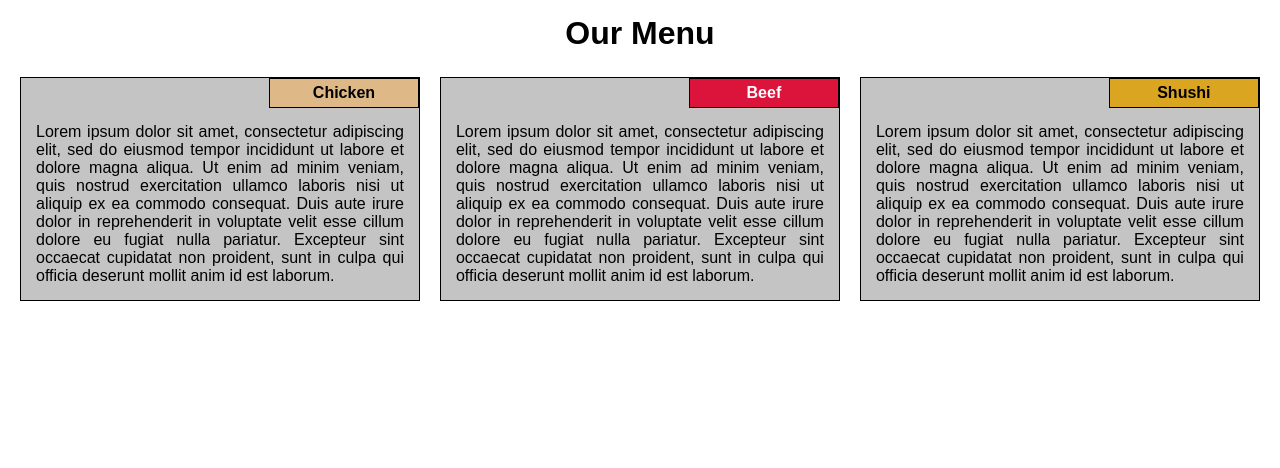
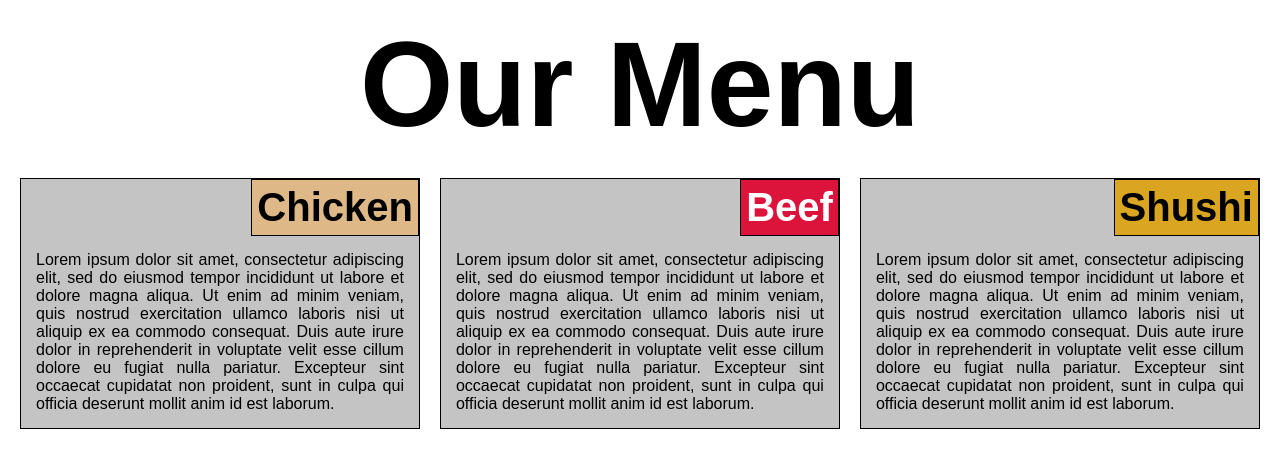
Before and after one commit to snaz268/coursera-website-project, a plain HTML site: page site/index.html in a window 1280 px wide. Drawn offline with Linux system fonts and the light colour scheme.

Commit message:
Change size of header to 7.5em and food names to 2.5em

```diff
--- a/site/style.css
+++ b/site/style.css
@@ -9,6 +9,7 @@ h1 {
     text-align: center;
     margin-bottom: 15px;
     margin-top: 15px;
+    font-size: 7.5em;
 }
 .page-container {
     font-family: Arial, Helvetica, sans-serif;
@@ -40,7 +41,8 @@ h1 {
     font-weight: bold;
     padding: 5px;
     border: 1px solid black;
-    width: 150px;
+    width: auto;
+    font-size: 2.5em;
 }
 
 #chicken {
```
